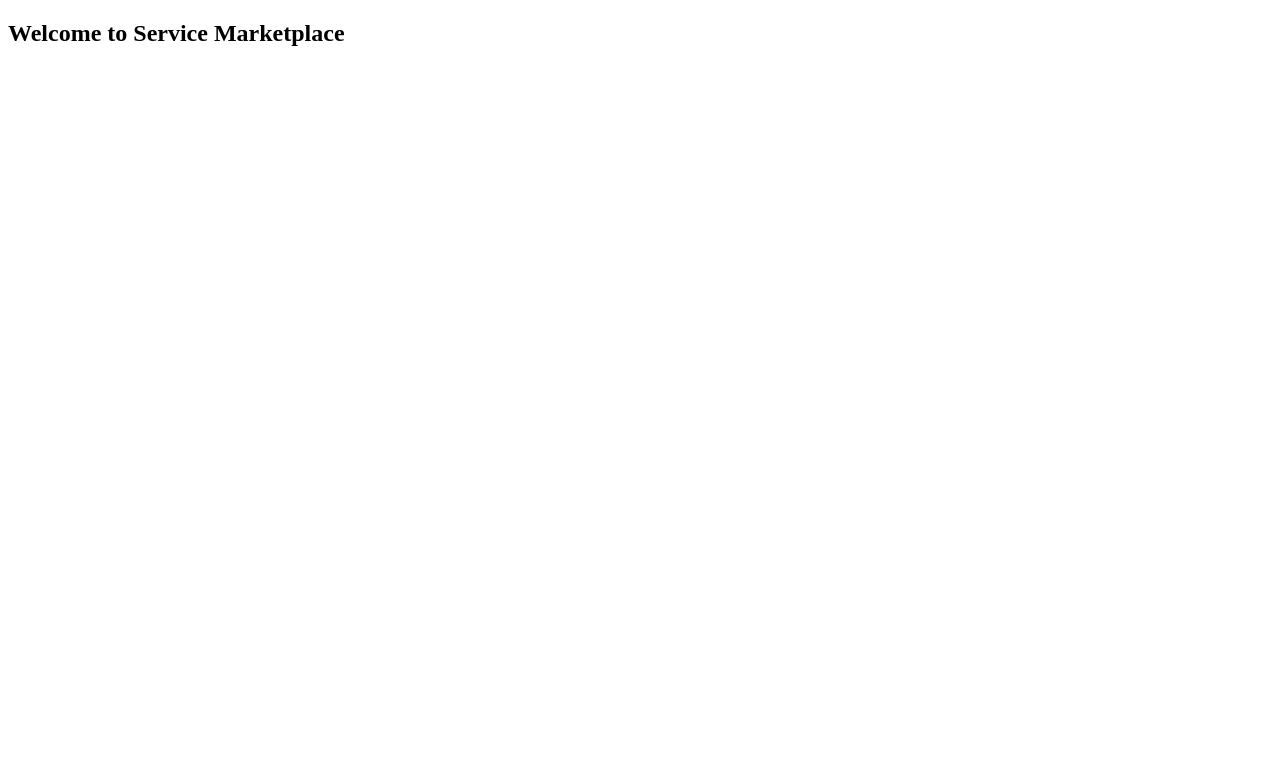
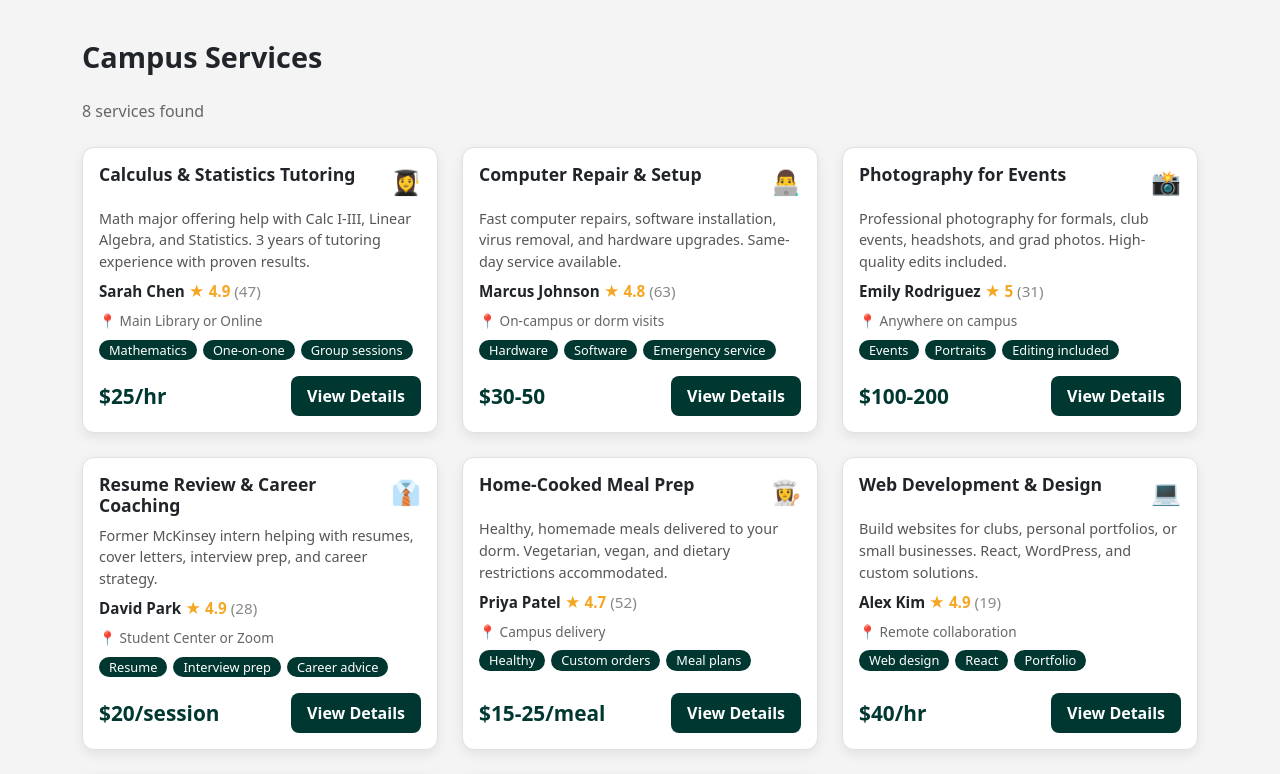
Before and after one commit to Sean-LeBlanc14/Service-Marketplace, a React (Vite) app in the folder packages/frontend/: page / in a window 1280 px wide. Shown: the top 774 px of the page. Built offline with nearby package versions, Linux system fonts and the light colour scheme.

Commit message:
feat: add service feed to homepage, with some UI

```diff
--- /dev/null
+++ b/packages/frontend/src/components/ServiceCard.tsx
@@ -0,0 +1,97 @@
+import { Card, Badge } from "react-bootstrap";
+
+interface Provider {
+  name: string;
+  avatar: string;
+  rating: number;
+  reviews: number;
+}
+
+interface Service {
+  id: number;
+  title: string;
+  category: string;
+  provider: Provider;
+  price: string;
+  description: string;
+  location: string;
+  tags: string[];
+}
+
+interface ServiceCardProps {
+  service: Service;
+}
+
+function ServiceCard({ service }: ServiceCardProps) {
+  return (
+    <Card
+      style={{
+        borderRadius: "12px",
+        border: "1px solid #e0e0e0",
+        boxShadow: "0 4px 12px rgba(0,0,0,0.08)",
+        height: "100%",
+      }}>
+      <Card.Body style={{ display: "flex", flexDirection: "column", gap: "8px" }}>
+        <div style={{ display: "flex", justifyContent: "space-between", alignItems: "flex-start" }}>
+          <Card.Title style={{ fontSize: "1.1rem", fontWeight: "700", marginBottom: 0 }}>
+            {service.title}
+          </Card.Title>
+          <span style={{ fontSize: "1.5rem" }}>{service.provider.avatar}</span>
+        </div>
+
+        <Card.Text style={{ color: "#555", fontSize: "0.9rem", marginBottom: 0 }}>
+          {service.description}
+        </Card.Text>
+
+        <div style={{ fontWeight: "600", fontSize: "0.95rem" }}>
+          {service.provider.name}{" "}
+          <span style={{ color: "#f5a623" }}>★ {service.provider.rating}</span>{" "}
+          <span style={{ color: "#888", fontWeight: "400" }}>({service.provider.reviews})</span>
+        </div>
+
+        <div style={{ color: "#666", fontSize: "0.85rem" }}>
+          📍 {service.location}
+        </div>
+
+        <div style={{ display: "flex", flexWrap: "wrap", gap: "6px" }}>
+          {service.tags.map((tag, index) => (
+            <Badge
+              bg="none"
+              key={index}
+              style={{
+                backgroundColor: "#003831",
+                color: "white",
+                fontWeight: "400",
+                fontSize: "0.8rem",
+                borderRadius: "20px",
+                padding: "4px 10px",
+              }}>
+              {tag}
+            </Badge>
+          ))}
+        </div>
+
+        <div style={{ display: "flex", justifyContent: "space-between", alignItems: "center", marginTop: "auto", paddingTop: "8px" }}>
+          <span style={{ fontSize: "1.3rem", fontWeight: "700", color: "#003831" }}>
+            {service.price}
+          </span>
+          <button
+            style={{
+              backgroundColor: "#003831",
+              color: "white",
+              border: "none",
+              borderRadius: "8px",
+              padding: "8px 16px",
+              fontWeight: "600",
+              cursor: "pointer",
+            }}>
+            View Details
+          </button>
+        </div>
+      </Card.Body>
+    </Card>
+  );
+}
+
+export default ServiceCard;
+export type { Service };
--- a/packages/frontend/src/main.tsx
+++ b/packages/frontend/src/main.tsx
@@ -1,5 +1,6 @@
 import { StrictMode } from "react";
 import { createRoot } from "react-dom/client";
+import "bootstrap/dist/css/bootstrap.min.css";
 import App from "./App.tsx";
 
 createRoot(document.getElementById("root")!).render(
--- a/packages/frontend/src/pages/HomePage.tsx
+++ b/packages/frontend/src/pages/HomePage.tsx
@@ -1,7 +1,106 @@
+import { Container, Row, Col } from "react-bootstrap";
+import ServiceCard from "../components/ServiceCard";
+import type { Service } from "../components/ServiceCard";
+
+const services: Service[] = [
+  {
+    id: 1,
+    title: "Calculus & Statistics Tutoring",
+    category: "tutoring",
+    provider: { name: "Sarah Chen", avatar: "👩‍🎓", rating: 4.9, reviews: 47 },
+    price: "$25/hr",
+    description: "Math major offering help with Calc I-III, Linear Algebra, and Statistics. 3 years of tutoring experience with proven results.",
+    location: "Main Library or Online",
+    tags: ["Mathematics", "One-on-one", "Group sessions"],
+  },
+  {
+    id: 2,
+    title: "Computer Repair & Setup",
+    category: "tech",
+    provider: { name: "Marcus Johnson", avatar: "👨‍💻", rating: 4.8, reviews: 63 },
+    price: "$30-50",
+    description: "Fast computer repairs, software installation, virus removal, and hardware upgrades. Same-day service available.",
+    location: "On-campus or dorm visits",
+    tags: ["Hardware", "Software", "Emergency service"],
+  },
+  {
+    id: 3,
+    title: "Photography for Events",
+    category: "photography",
+    provider: { name: "Emily Rodriguez", avatar: "📸", rating: 5.0, reviews: 31 },
+    price: "$100-200",
+    description: "Professional photography for formals, club events, headshots, and grad photos. High-quality edits included.",
+    location: "Anywhere on campus",
+    tags: ["Events", "Portraits", "Editing included"],
+  },
+  {
+    id: 4,
+    title: "Resume Review & Career Coaching",
+    category: "finance",
+    provider: { name: "David Park", avatar: "👔", rating: 4.9, reviews: 28 },
+    price: "$20/session",
+    description: "Former McKinsey intern helping with resumes, cover letters, interview prep, and career strategy.",
+    location: "Student Center or Zoom",
+    tags: ["Resume", "Interview prep", "Career advice"],
+  },
+  {
+    id: 5,
+    title: "Home-Cooked Meal Prep",
+    category: "food",
+    provider: { name: "Priya Patel", avatar: "👩‍🍳", rating: 4.7, reviews: 52 },
+    price: "$15-25/meal",
+    description: "Healthy, homemade meals delivered to your dorm. Vegetarian, vegan, and dietary restrictions accommodated.",
+    location: "Campus delivery",
+    tags: ["Healthy", "Custom orders", "Meal plans"],
+  },
+  {
+    id: 6,
+    title: "Web Development & Design",
+    category: "tech",
+    provider: { name: "Alex Kim", avatar: "💻", rating: 4.9, reviews: 19 },
+    price: "$40/hr",
+    description: "Build websites for clubs, personal portfolios, or small businesses. React, WordPress, and custom solutions.",
+    location: "Remote collaboration",
+    tags: ["Web design", "React", "Portfolio"],
+  },
+  {
+    id: 7,
+    title: "Sublet: 1BR Apartment Summer",
+    category: "housing",
+    provider: { name: "Jessica Martinez", avatar: "🏠", rating: 4.6, reviews: 8 },
+    price: "$800/month",
+    description: "Furnished 1-bedroom apartment 5 min walk from campus. Available June-August. Utilities included.",
+    location: "123 College Ave",
+    tags: ["Furnished", "Utilities included", "Pet-friendly"],
+  },
+  {
+    id: 8,
+    title: "Python & Data Science Tutoring",
+    category: "tutoring",
+    provider: { name: "Ryan Thompson", avatar: "🐍", rating: 4.8, reviews: 34 },
+    price: "$30/hr",
+    description: "CS grad student specializing in Python, machine learning, data analysis, and pandas/numpy libraries.",
+    location: "Engineering Building or Online",
+    tags: ["Python", "ML", "Data Science"],
+  },
+];
+
 function HomePage() {
   return (
-    <div>
-      <h2>Welcome to Service Marketplace</h2>
+    <div style={{ backgroundColor: "#f4f4f4", minHeight: "100vh", padding: "40px 0" }}>
+      <Container>
+        <div style={{ display: "flex", justifyContent: "space-between", alignItems: "center", marginBottom: "24px" }}>
+          <h1 style={{ fontWeight: "700", fontSize: "1.8rem", margin: 0 }}>Campus Services</h1>
+        </div>
+        <p style={{ color: "#666", marginBottom: "24px" }}>{services.length} services found</p>
+        <Row>
+          {services.map((service) => (
+            <Col key={service.id} xs={12} md={6} lg={4} style={{ marginBottom: "24px" }}>
+              <ServiceCard service={service} />
+            </Col>
+          ))}
+        </Row>
+      </Container>
     </div>
   );
 }
```
